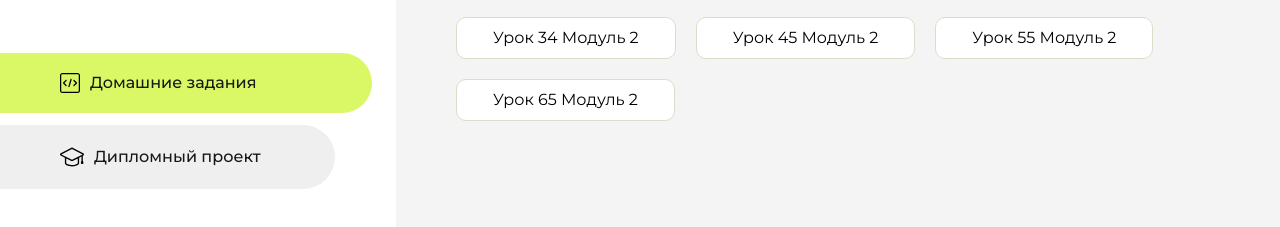
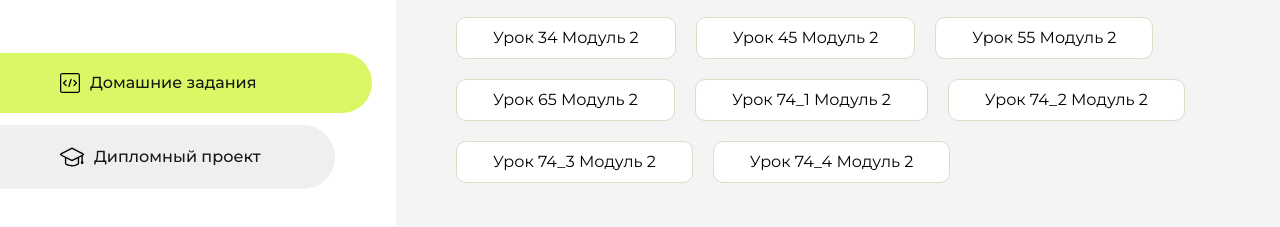
Before and after one commit to tsuruyuk1/homework, a plain HTML site: page index.html in a window 1280 px wide. Shown: the part 283-510 px from the top of the page. Drawn offline with Linux system fonts and the light colour scheme.

Commit message:
Update index.html

```diff
--- a/index.html
+++ b/index.html
@@ -99,6 +99,10 @@
                     <li class="content__list-item"><a href="lesson45/index.html">Урок 45 Модуль 2</a></li>
                     <li class="content__list-item"><a href="lesson55/index.html">Урок 55 Модуль 2</a></li>
                     <li class="content__list-item"><a href="lesson65/index.html">Урок 65 Модуль 2</a></li>
+                    <li class="content__list-item"><a href="lesson74_1/index.html">Урок 74_1 Модуль 2</a></li>
+                    <li class="content__list-item"><a href="lesson74_2/index.html">Урок 74_2 Модуль 2</a></li>
+                    <li class="content__list-item"><a href="lesson74_3/index.html">Урок 74_3 Модуль 2</a></li>
+                    <li class="content__list-item"><a href="lesson74_4/index.html">Урок 74_4 Модуль 2</a></li>
                 </ul>
             </div>
             <div class="content__block hidden" id="diplomBlock">
```
